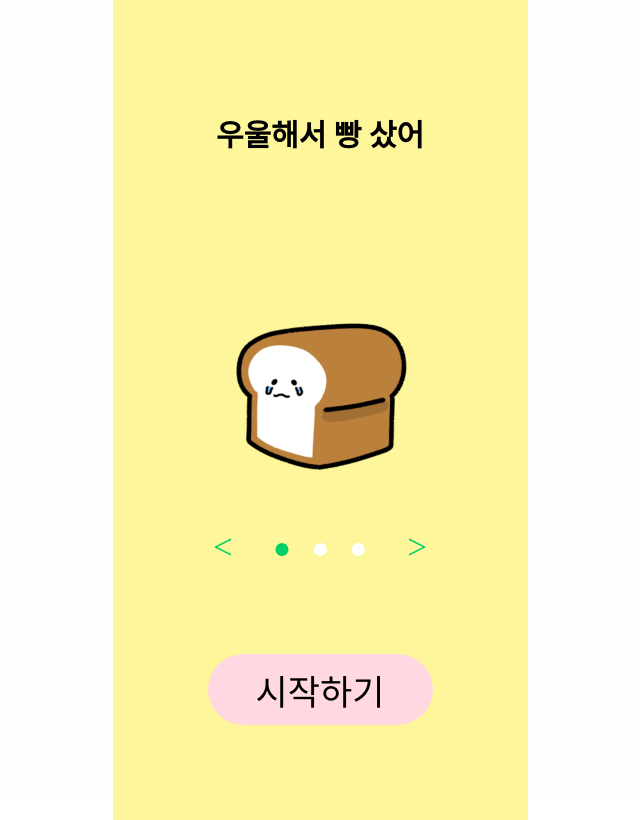
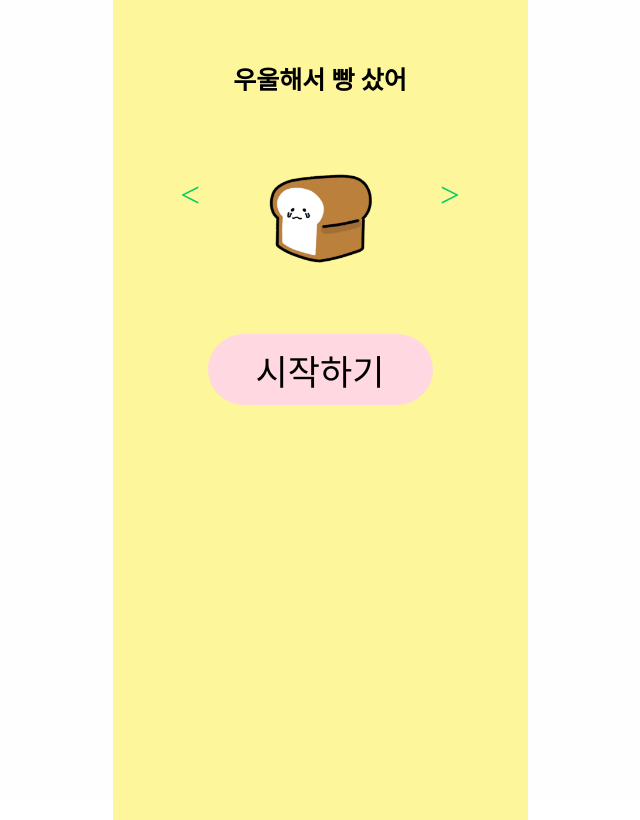
Before and after one commit to depressed-bread/FE, a React (Create React App) app in the folder hackathon/: page / in a window 1280 px wide. Shown: the whole page, without its empty margins (320-960 px from the left). Built offline with nearby package versions, Linux system fonts and the light colour scheme.

Commit message:
초기화면 수정

```diff
--- a/hackathon/src/Pages/Start.jsx
+++ b/hackathon/src/Pages/Start.jsx
@@ -45,56 +45,40 @@ const AppWrapper = styled.div`
 // `;
 
 const Title = styled.div`
-    margin: 20px 0 0 0;
-    font-size: 30px;
+    font-size: 25px;
     text-align: center;
-    flex-grow: 1;
     display: flex;
     align-items: center;
     justify-content: center;
     font-weight: bold;
-    margin-top: 10%;
+    margin: 10% 0 0.2% 0;
+    height: 10vh;
 `;
 
 const ImageContainer = styled.div`
-    width: 200px;
-    margin: 0 auto;
-    margin-bottom: 5%;
+    width: 120px;
+    display: flex;
+    justify-content: center;
+    align-items: center;
+    margin-right: 10px;
+    margin-left: 10px;
+
 `;
 
 const StyledImage = styled.img`
     width: 100%;
     margin-top: 30%;
     object-fit: cover;
-`;
-
-const Controls = styled.div`
-    display: flex;
-    justify-content: center;
     align-items: center;
-    margin-top: 1rem;
-    margin-bottom: 23%;
+    margin-right: 10px;
+    margin-left: 10px;
 `;
 
 const Arrow = styled.div`
     cursor: pointer;
     font-size: 35px;
-    margin: 0 30px;
+    margin: 0 50px;
     color: #00D065;
-`;
-
-const DotsContainer = styled.div`
-    display: flex;
-    justify-content: center;
-`;
-
-const DotStyles = styled.div.withConfig({
-    shouldForwardProp: (prop) => prop !== '$isActive',
-})`
-    margin: 0 10px;
-    cursor: pointer;
-    font-size: 30px;
-    color: ${({ $isActive }) => ($isActive ? '#00D065' : 'white')};
 `;
 
 const StartButton = styled.button`
@@ -106,13 +90,14 @@ const StartButton = styled.button`
     cursor: pointer;
     font-size: 35px;
     width: 60%;
-    margin-bottom: 20%;
+    margin-top: 60px;
     font-family: 'Ownglyph_meetme-Rg';
+
 `;
 
 const slides = [logoImage, Home, View];
 
-const Start = ({ Slides }) => {
+const Start = () => {
     const navigate = useNavigate();
 
     const handleStartClick = () => {
@@ -131,37 +116,20 @@ const Start = ({ Slides }) => {
         const newIndex = isLastSlide ? 0 : currentIndex + 1;
         setCurrentIndex(newIndex);
     }
-    const goToSlide = (slideIndex) => {
-        setCurrentIndex(slideIndex);
-    }
 
     return (
         <>
             <GlobalStyle />
             <Container>
                 <AppWrapper>
-                    {/* <Header>
-                        <Logo src={logoImage} alt="Logo" />
-                    </Header> */}
-
                     <Title>
                         {Titles[currentIndex]}
                     </Title>
-
                     <ImageContainer>
+                        <Arrow onClick={goToPrevious}>&lt;</Arrow>
                         <StyledImage src={slides[currentIndex]} alt={`slide ${currentIndex}`} />
+                        <Arrow onClick={goToNext}>&gt;</Arrow>
                     </ImageContainer>
-
-                    <Controls>
-                        <Arrow onClick={goToPrevious}>&lt;</Arrow>
-                        <DotsContainer>
-                            {slides.map((slide, slideIndex) => (
-                                <DotStyles key={slideIndex} $isActive={slideIndex === currentIndex} onClick={() => goToSlide(slideIndex)}>&#9679;</DotStyles>
-                            ))}
-                        </DotsContainer>
-                        <Arrow onClick={goToNext}>&gt;</Arrow>
-                    </Controls>
-
                     <StartButton onClick={handleStartClick}>시작하기</StartButton>
                 </AppWrapper>
             </Container>
```
